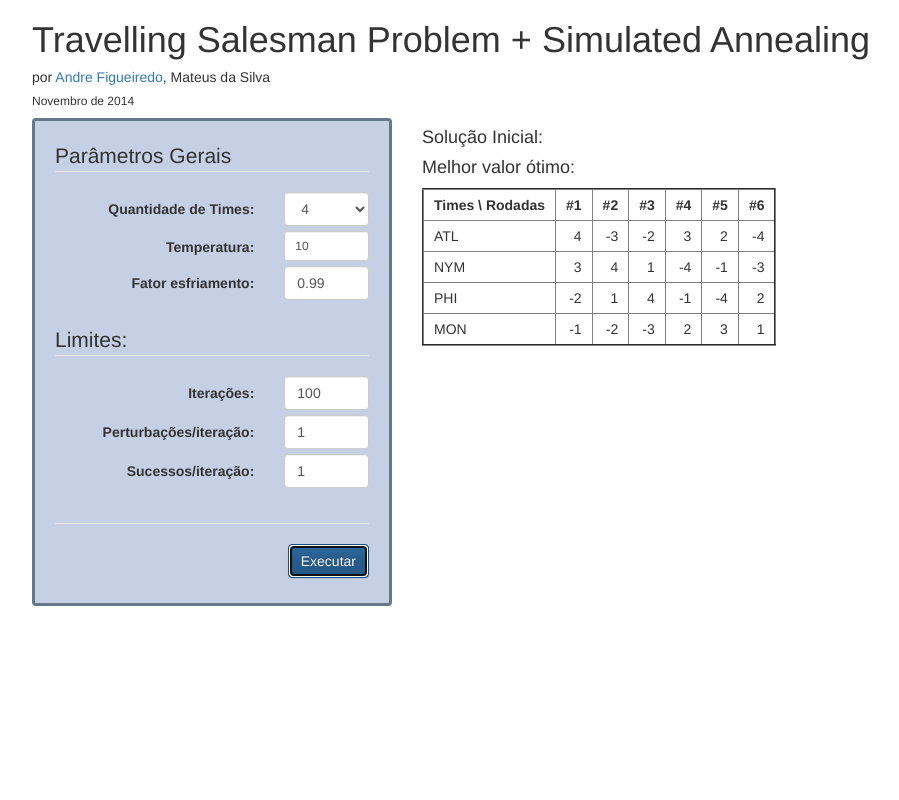
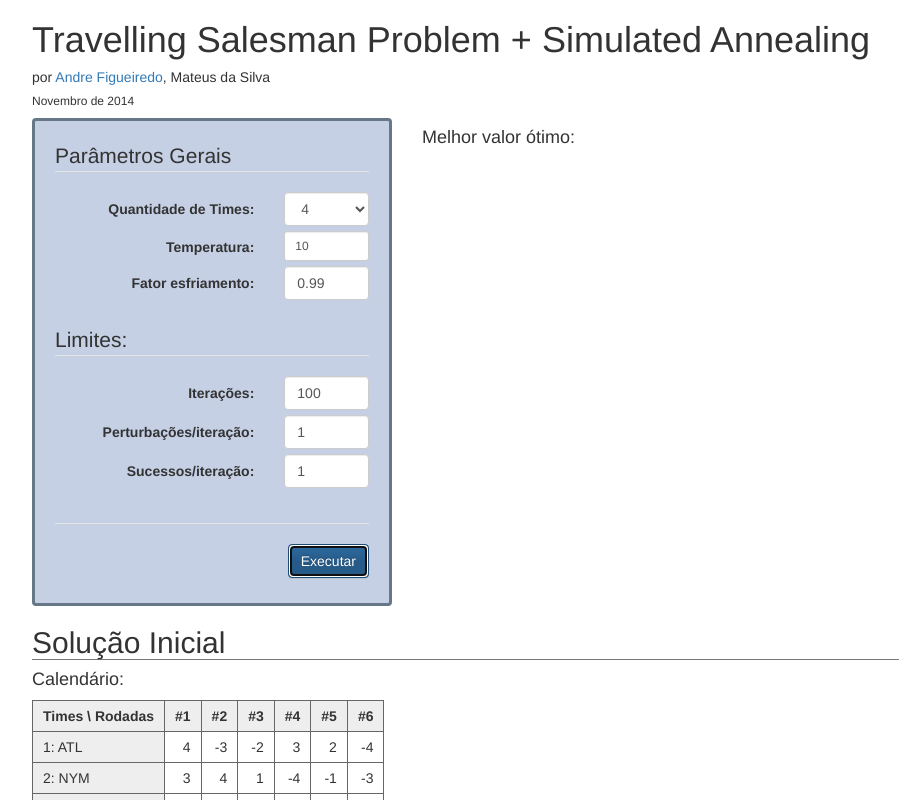
Before and after one commit to andretf/ttp-sa, a plain HTML site: page index.html in a window 1280 px wide. Both pictures are taken after a click on the button "Executar". Shown: the top 800 px of the page, without its empty margins (38-937 px from the left). Drawn offline with Linux system fonts and the light colour scheme.

Commit message:
Initial Solution generated and evaluated. Just need apply pertubations.

```diff
--- a/css/styles.css
+++ b/css/styles.css
@@ -12,20 +12,31 @@
 	margin-bottom: 5px;
 }
 
+
+
+
+h2 {
+    border-bottom: 1px solid #777;
+}
+
 .solInicial-table {
 }
 .solInicial-table th {
+    background-color: #eee;
+    border: 1px solid #666;
     padding: 5px 10px;
 }
 .solInicial-table td {
+    border: 1px solid #666;
     cursor: pointer;
 	text-align: right;
 	padding: 5px 10px;
 }
 .solInicial-table td.time {
+    background-color: #eee;
 	text-align: left;
 }
-.solInicial-table .line-selected {
+.solInicial-table .line-selected td {
     background-color: #c5d0e5;
 }
 
--- a/index.html
+++ b/index.html
@@ -87,10 +87,6 @@
 
 			<div class="col-md-8">
 				<div id="results" class="solinicial-box">
-					<h4>Solução Inicial: </h4>
-					<div id="solucaoinicial-table">
-
-					</div>
 				</div>
 				<div id="results" class="results-box">
 					<h4>Melhor valor ótimo: <span id="result-optimal"></span></h4>
@@ -98,6 +94,33 @@
 				<div id="grafico"></div>
 			</div>
 		</div>
+
+		<div id="divSolucaoInicial" style="display:none">
+			<h2>Solução Inicial</h2>
+			<h4>Calendário:</h4>
+			<table id="solinicial-calendario" class="solInicial-table">
+			</table>
+
+			<br>
+			<h4>Viagens:</h4>
+			<table id="solinicial-viagens" class="solInicial-table">
+			</table>
+
+			<br>
+			<h4>Valor da instância:</h4>
+			<p id="solinicial-valor" class="success"></p>
+		</div>
+
+		<footer class="small">
+			<hr>
+			<div>
+				Aplicação parte do trabalho de Otimização 2014/2.<br>
+				<a href="http://www.inf.ufrgs.br/~mrpritt/doku.php">Prof. Marcus Ritt</a><br>
+				<a href="http://www.inf.ufrgs.br">Instituto de Informática</a><br>
+				<a href="http://www.ufrgs.br">Universidade Federal do Rio Grande do Sul</a><br>
+
+			</div>
+		</footer>
 	</div>
 
 </body>
--- a/js/main.js
+++ b/js/main.js
@@ -22,7 +22,7 @@ $(document).ready(function() {
     //
     $('#run').click(function() {
         try {
-            var QtdTimes = InputValueToNumber('QtdTimes', 2, 16, 1);
+            var qtdTimes = InputValueToNumber('QtdTimes', 2, 16, 1);
             var temperatura = InputValueToNumber('Temperatura', 1, 10000, 1);
             var alfa = InputValueToNumber('Alfa', 0, 1, 0.001);
             var maxIteracoes = InputValueToNumber('MaxIteracoes', 0, 99999, 1);
@@ -32,78 +32,18 @@ $(document).ready(function() {
             alert(ex);
         }
 
-        // Constrói tabela de Solução Inicial
-        var html = '<table id="solInicial-table" class="solInicial-table" border="2"><tr><th>Times \\ Rodadas</th>';
-        for(var i = 0; i < 2 * (QtdTimes - 1); i++){
-            html += '<th style="text-align: center;">#'+(i+1)+'</th>';
-        }
-        html += '</tr>\n';
-        for (var i = 0; i < QtdTimes; i++){
-            html += '<tr><td class="time">'+liga[i]+'</td>';
 
-            for (var j = 0; j < 2 * (QtdTimes-1); j++){
-                html += '<td id="A['+i+']['+j+']"></td>';
-            }
+		$('#divSolucaoInicial').show();
+        $('#solinicial-calendario').html(UI.geraEstruturaCalendario(liga, qtdTimes));
+        $('#solinicial-viagens').html(UI.geraEstruturaViagens(liga, qtdTimes));
 
-            html += '</tr>';
-        }
+        UI.adicionaEventos('solinicial-calendario');
+        UI.adicionaEventos('solinicial-viagens');
 
-        html += '</table>';
-        $('#grafico').html(html);
+        var solucaoInicial = TTP.GeraSolucaoInicial(qtdTimes);
+    	$('#solinicial-valor').text(TTP.FuncaoObj(solucaoInicial.viagens));
 
-    	// Adiciona Eventos na tabela de Solução Inicial
-        var $TabelaConteudo = $('#solInicial-table td').not(':first-child');
-        $('#solInicial-table td:first-child').hover(function(){
-        	var TimeID = $(this.parentNode).index();
-    	    $(this.parentNode).addClass('line-selected');
-
-        	$TabelaConteudo.each(function(index, element){
-        		var conteudo = $(element).text();
-			    if (conteudo == TimeID) {
-			        $(element).addClass('jogo-casa');
-			    }
-			    else if (conteudo == -TimeID) {
-			        $(element).addClass('jogo-fora');
-			    }
-			})
-        }, function(){
-    	    $(this.parentNode).removeClass('line-selected');
-        	$TabelaConteudo.each(function(index, element){
-		        $(element).removeClass('jogo-casa').removeClass('jogo-fora');
-			})
-        });
-
-        $TabelaConteudo.hover(function(){
-        	var TimeID = $(this.parentNode).index();
-        	var OponenteID = Math.abs($(this).text());
-        	var indices = [TimeID, OponenteID];
-
-        	$('#solInicial-table tr').filter(function(index) {
-        		return indices.indexOf(index) > -1;
-        	}).children().not(':first-child').each(function(index, element){
-        		var conteudo = $(element).text();
-			    if (conteudo == TimeID) {
-			        $(element).addClass('jogo-casa');
-			    }
-			    else if (conteudo == -TimeID) {
-			        $(element).addClass('jogo-fora');
-			    }
-			    else if (conteudo == OponenteID) {
-			        $(element).addClass('jogo-casa');
-			    }
-			    else if (conteudo == -OponenteID) {
-			        $(element).addClass('jogo-fora');
-			    }
-        	});
-
-        }, function(){
-        	$TabelaConteudo.each(function(index, element){
-		        $(element).removeClass('jogo-casa').removeClass('jogo-fora');
-			})
-        });
-
-
-        var solucaoInicial = TTP.GeraSolucaoInicial(QtdTimes);
+        //UI.preencheTabelaViagens(solucaoInicial.viagens);
 
         //var opt = SA.Exec(solucaoInicial, temperatura, alfa, maxIteracoes, maxPerturb, maxSucessos);
         //$('#result-optimal').html('Novo valor ótimo: ' + Math.floor(TTP.FuncaoObj(opt) * 1000) / 1000 + ' (Solução: ' + Math.floor(solucaoInicial * 1000) / 1000 + ')');
@@ -185,8 +125,116 @@ var util = util || {
     }
 };
 
-var tag_story = [1,3,56,6,8,90],
-    id_tag = 90,
-    position = tag_story.indexOf(id_tag);
 
-if ( ~position ) tag_story.splice(position, 1);
+var UI = UI || {
+	geraEstruturaCalendario: function(liga, qtdTimes){
+        // Constrói tabela de Solução Inicial
+        var html = '<tr><th>Times \\ Rodadas</th>';
+
+        for(var i = 0; i < 2 * (qtdTimes - 1); i++){
+            html += '<th style="text-align: center;">#'+(i+1)+'</th>';
+        }
+        html += '</tr>\n';
+        for (var i = 0; i < qtdTimes; i++){
+            html += '<tr><td class="time">'+(i+1)+': '+liga[i]+'</td>';
+
+            for (var j = 0; j < 2 * (qtdTimes-1); j++){
+                html += '<td id="V['+i+']['+j+']"></td>';
+            }
+
+            html += '</tr>';
+        }
+
+		return html;
+	},
+	geraEstruturaViagens: function(liga, qtdTimes){
+        // Constrói tabela de Solução Inicial
+        var html = '<tr><th>Times \\ Viagens</th>';
+
+        for(var i = 0; i < 2 * (qtdTimes - 1); i++){
+            html += '<th style="text-align: center;">'+i+' -> '+(i+1)+'</th>';
+        }
+        html += '<th style="text-align: center;">'+2*(qtdTimes-1)+' -> '+0+'</th>';
+
+        html += '</tr>\n';
+        for (var i = 0; i < qtdTimes; i++){
+            html += '<tr><td class="time">'+(i+1)+': '+liga[i]+'</td>';
+
+            for (var j = 0; j <= 2 * (qtdTimes-1); j++){
+                html += '<td id="A['+i+']['+j+']"></td>';
+            }
+
+            html += '</tr>';
+        }
+
+		return html;
+	},
+
+	adicionaEventos: function(tableId){
+    	// Adiciona Eventos na tabela de Solução Inicial
+        var $TabelaConteudo = $('#'+tableId+' td').not(':first-child');
+        $('#'+tableId+' td:first-child').hover(function(){
+        	var TimeID = $(this.parentNode).index();
+    	    $(this.parentNode).addClass('line-selected');
+
+        	$TabelaConteudo.each(function(index, element){
+        		var conteudo = $(element).text();
+			    if (conteudo == TimeID) {
+			        $(element).addClass('jogo-casa');
+			    }
+			    else if (conteudo == -TimeID) {
+			        $(element).addClass('jogo-fora');
+			    }
+			})
+        }, function(){
+    	    $(this.parentNode).removeClass('line-selected');
+        	$TabelaConteudo.each(function(index, element){
+		        $(element).removeClass('jogo-casa').removeClass('jogo-fora');
+			})
+        });
+
+        $TabelaConteudo.hover(function(){
+        	var TimeID = $(this.parentNode).index();
+        	var OponenteID = Math.abs($(this).text());
+        	var indices = [TimeID, OponenteID];
+
+        	$('#'+tableId+' tr').filter(function(index) {
+        		return indices.indexOf(index) > -1;
+        	}).children().not(':first-child').each(function(index, element){
+        		var conteudo = $(element).text();
+			    if (conteudo == TimeID || conteudo == OponenteID) {
+			        $(element).addClass('jogo-casa');
+			    }
+			    else if (conteudo == -TimeID || conteudo == -OponenteID) {
+			        $(element).addClass('jogo-fora');
+			    }
+        	});
+        }, function(){
+        	$TabelaConteudo.each(function(index, element){
+		        $(element).removeClass('jogo-casa').removeClass('jogo-fora');
+			})
+        });
+    },
+
+/*
+    preencheTabelaViagens: function(matriz){
+    	for (var i = 0; i < matriz.length; i++){
+	    	for (var j = 0; j < matriz.length; j++){
+	    		this.fillTableCell('A', i, j, matriz[i][j]);
+	    	}
+    	}
+    },*/
+
+
+    /**
+     * Preenche uma posição na tabela
+     * @param  {string} prefixoMatriz Prefixo da Matriz
+     * @param  {int} 	i             linha
+     * @param  {int} 	j             coluna
+     * @param  {int} 	value         valor a ser colocado na posição
+     */
+    fillTableCell: function(prefixoMatriz, i, j, value){
+    	$(document.getElementById(prefixoMatriz+'['+i+']['+j+']')).text(value);
+    }
+
+};
--- a/js/ttp.js
+++ b/js/ttp.js
@@ -73,8 +73,8 @@ var TTP = TTP || (function() {
                             util.popValue(cestas.porRodada[j], Math.abs(oponente));
                             util.popValue(cestas.porRodada[j], Math.abs(time));
 
-                            $(document.getElementById('A['+i+']['+j+']')).html(oponente);
-                            $(document.getElementById('A['+oponenteIndex+']['+j+']')).html(time);
+                            UI.fillTableCell('V', i, j, oponente);
+                            UI.fillTableCell('V', oponenteIndex, j, time);
                         }
                     }
                 }
@@ -113,16 +113,64 @@ var TTP = TTP || (function() {
                 throw 'Máximo de tentativas esgotadas para gerar o calendário.';
             }
 
-            return calendarioCandidato;
-            //return Math.random() * 100;
+            return {
+                calendario: calendarioCandidato,
+                viagens: this.CriaMatrizViagens(calendarioCandidato)
+            };
+        },
+        CriaMatrizViagens: function(calendario){
+            var result = [];
+
+            // dsi, dsj são índices correspondentes aos
+            // índices 'i' e 'j' do jogo anterior
+            var dsi, dsj;
+
+            // Percorre cada oponente do calendario
+            for (var i = 0; i < calendario.length; i++){
+                result[i] = [];         // nova linha
+                dsi = i;
+                dsj = i;
+
+                for (var j = 0; j < calendario[i].length; j++){
+
+                    // Se item < 0: jogo-fora e faz viagem, senão joga em casa
+                    dsj = (calendario[i][j] > 0)? i : - calendario[i][j] - 1;
+
+                    result[i][j] = dataset[dsi][dsj];
+                    UI.fillTableCell('A', i, j, result[i][j])
+                    dsi = dsj;
+                }
+
+                // Volta pra casa
+                // Se jogo anterior > 0: jogo foi em casa, permanece em casa (0)
+                // Senão, jogo anterior foi fora, volta pra casa ([dsi][i])
+                var j_ = calendario[i].length;
+                result[i][j_] = (calendario[i][j_-1] > 0)? 0 : dataset[dsi][i];
+
+                UI.fillTableCell('A', i, j, result[i][j_])
+            }
+
+            return result;
         },
         Perturba: function(solucao, temperatura) {
             return Math.max(0, Math.abs(solucao + (Math.random() - 0.5) * temperatura * 0.5));
         },
+
+        /**
+         * Calcula distância das rotas totais (Função objetivo) dada a Matriz das Viagens do calendário de jogos
+         * @param {Array[][]} solucaoInicial Matriz de Viagens
+         */
         FuncaoObj: function(solucao) {
-            //return 4*Math.sin(solucao) + solucao;
-            //return 4*Math.sin(solucao) + 4*Math.cos(solucao) + 2*solucao;
-            return -solucao + 100;
+
+            var valor = 0;
+
+            for (var i = 0; i < solucao.length; i++){
+                for (var j = 0; j < solucao[i].length; j++){
+                    valor += solucao[i][j];
+                }
+            }
+
+            return valor;
         }
     };
     //#endregion Membros Publicos
```
